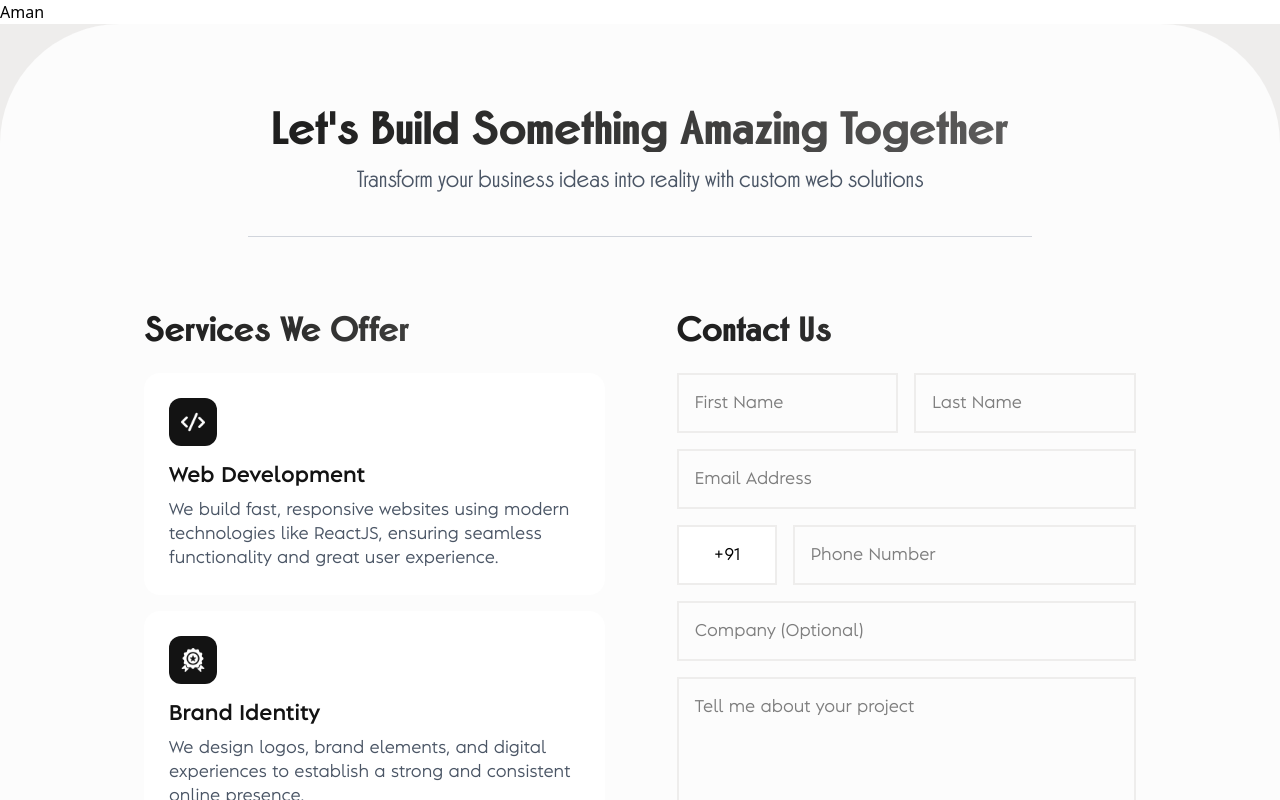
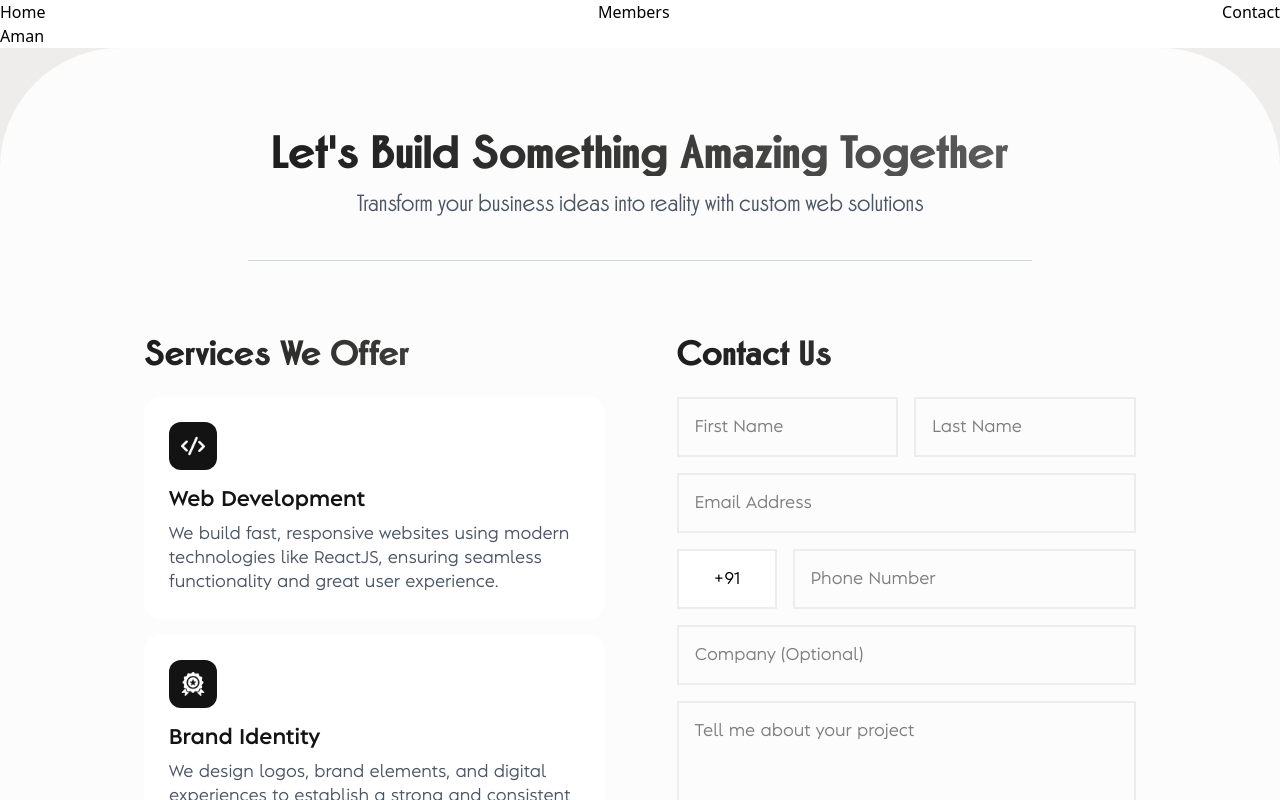
Before and after one commit to trulyaman25/BinaryBots_Client, a React (Vite) app: page / in a window 1280 px wide. Shown: the top 800 px of the page. Built offline with nearby package versions, Linux system fonts and the light colour scheme.

Commit message:
Updated Routes

```diff
--- a/src/routes.jsx
+++ b/src/routes.jsx
@@ -7,25 +7,29 @@ import MemberPage from "./section/memberPage";
 import Contact from "./section/contact";
 import Footer from "./components/navigation/footer/footer";
 
-function RoutesApp() {
+function HomeRoutes() {
 	return (
 		<Router>
-			{/* <Header /> */}
 			<MainRoutes />
 			<Analytics />
-			<Footer />
 		</Router>
 	);
 }
 
 function MainRoutes() {
+	const location = useLocation();
+
 	return (
-		<Routes>
-			<Route path="/" element={<Home />} />
-			<Route path="/member/:memberID" element={<MemberPage />} />
-			<Route path="/contact" element={<Contact />} />
-		</Routes>
+		<>
+			{location.pathname === "/" && <Header /> }
+			<Routes>
+				<Route path="/" element={<Home />} />
+				<Route path="/member/:memberID" element={<MemberPage />} />
+				<Route path="/contact" element={<Contact />} />
+			</Routes>
+			<Footer />
+		</>
 	);
 }
 
-export default RoutesApp;
+export default HomeRoutes;
```
